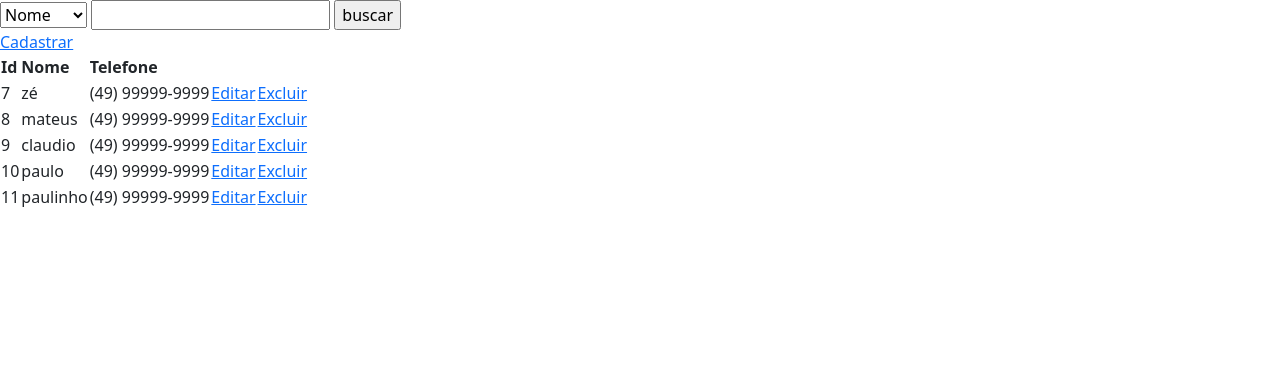
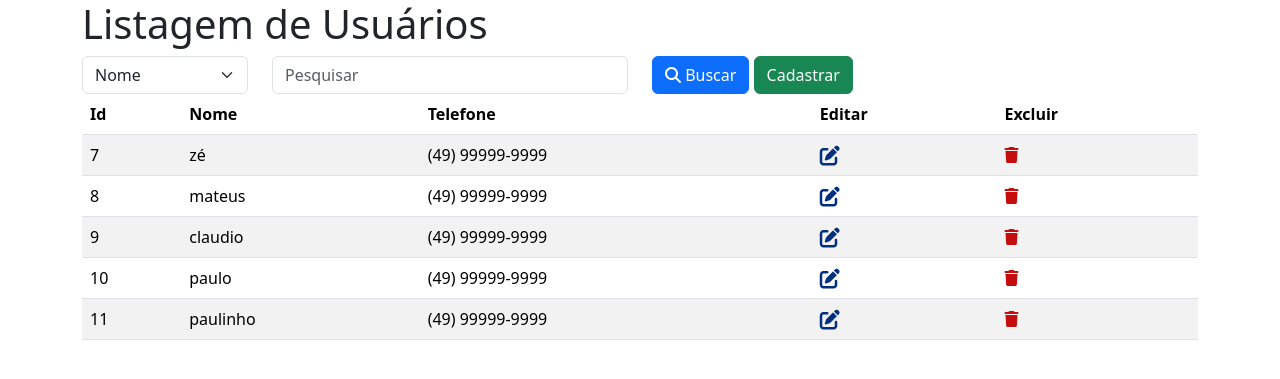
Before and after one commit to BLuiz/Web02IFSC_mvc, a PHP site: page /view/UsuarioList.php in a window 1280 px wide. Shown: the top 379 px of the page. Run offline with PHP 8.4, Linux system fonts and the light colour scheme; the visitor is signed in with stand-in values (Sample User, id 1); data comes from the database, SQL or seed files in the repository; both versions use the stored data as it was after the commit.

Commit message:
Embelezamento do projeto
Bootstrap adicionado ao site; páginas de Cadastro (UsuarioForm.php) e de Listagem (UsuarioList.php).

```diff
--- a/Aula06/view/UsuarioList.php
+++ b/Aula06/view/UsuarioList.php
@@ -27,43 +27,71 @@ if(!empty($_POST)){
     <meta name="viewport" content="width=device-width, initial-scale=1">
     <title>Aula</title>
     <link href="https://cdn.jsdelivr.net/npm/bootstrap@5.3.0-alpha2/dist/css/bootstrap.min.css" rel="stylesheet" integrity="sha384-aFq/bzH65dt+w6FI2ooMVUpc+21e0SRygnTpmBvdBgSdnuTN7QbdgL+OapgHtvPp" crossorigin="anonymous">
+    <link rel="stylesheet" href="https://fonts.googleapis.com/css2?family=Material+Symbols+Outlined:opsz,wght,FILL,GRAD@20..48,100..700,0..1,-50..200" />
+    <link href="https://cdnjs.cloudflare.com/ajax/libs/font-awesome/6.4.0/css/all.min.css" rel="stylesheet">
 </head>
 <body>
 
+    <div class="container">
+        <h1>Listagem de Usuários</h1>
         <form action="UsuarioList.php" method="post">
-        <select name="campo">
+            <div class="row">
+                <div class="col-2">
+                    <select name="campo" class="form-select">
                         <option value="nome">Nome</option>
                         <option value="telefone">Telefone</option>
                     </select>
-        <input type="text" name="valor"/>
-        <input type="submit" value="buscar"/>
+                </div>
+                <div class="col-4">
+                    <input type="text" name="valor" class="form-control" placeholder="Pesquisar"/>
+                </div>
+                <div class="col-6">
+                    <button type="submit" class="btn btn-primary">
+                        <i class="fa-solid fa-magnifying-glass"></i> Buscar
+                    </button>
+                    <a href="UsuarioForm.php" class="btn btn-success"> Cadastrar </a>
+                </div>
+            </div>
         </form>
 
-    <a href="UsuarioForm.php">Cadastrar</a>
-    <table>
+
+        <table class="table table-striped table-hover">
+
+            <thead>
                 <tr>
-            <th>Id</th>
-            <th>Nome</th>
-            <th>Telefone</th>
+                    <th scope="col">Id</th>
+                    <th scope="col">Nome</th>
+                    <th scope="col">Telefone</th>
+                    <th scope="col">Editar</th>
+                    <th scope="col">Excluir</th>
                 </tr>
+            </thead>
 
+            <tbody>
             <?php
+            //<span class=\"material-symbols-outlined\">edit</span> </a>
                 foreach($load as $item){
-                echo "<tr>
-                    <td>$item->id</td>
+                    echo "
+                        <tr>
+                            <td scope=\"row\">$item->id</t>
                             <td>$item->nome</td>
                             <td>$item->telefone</td>
                             <td>
-                        <a href='./UsuarioForm.php?id=$item->id'> Editar </a>
+                                <a class=\"text-info\" href='./UsuarioForm.php?id=$item->id'>
+
+                                <i class=\"fa-solid fa-pen-to-square fa-lg \" style=\"color: #002f80;\"></i></a>
                             </td>
                             <td>
-                        <a href='./UsuarioList.php?id=$item->id' onclick='return confirm(\"Deseja Excluir\")'> Excluir </a>
+                                <a class=\"text-danger\" href='./UsuarioList.php?id=$item->id' onclick='return confirm(\"Deseja Excluir\")'>
+                                <i class=\"fa-solid fa-trash\" style=\"color: #c50d0d;\"></i> </a>
                             </td>
-
                         </tr>";
                 }
             ?>
+            </tbody>
+
         </table>
+    </div>
 
 
 
```
Also changed, not shown: Aula06/sql/dbAula.sql (+5 -5 lines), Aula06/view/UsuarioForm.php (+24 -9 lines), Aula06/view/main.php (+3 -4 lines). Lines whose indentation alone changed are shown as unchanged.
